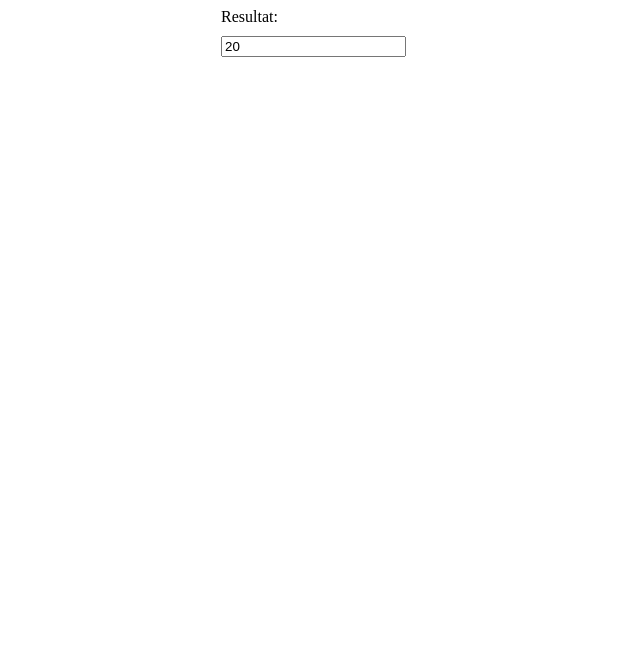
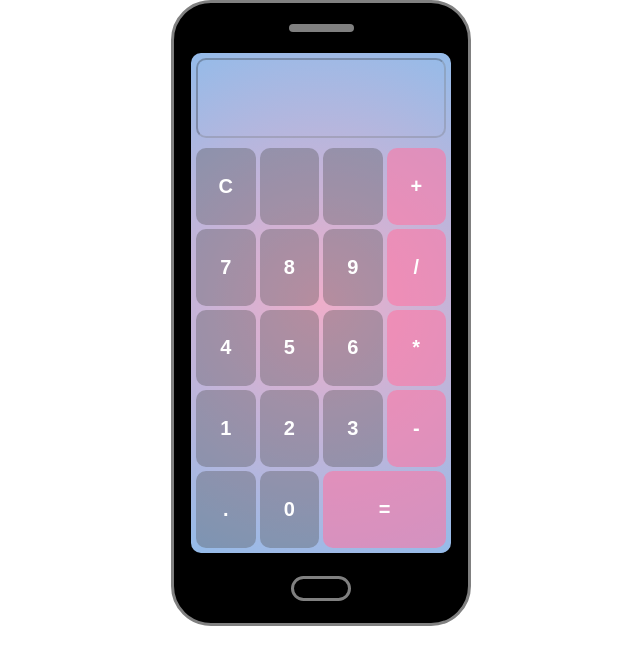
Before and after one commit to LMihhedko/Sprint_3_Javascript, a plain HTML site: page index.html in a window 1280 px wide. Shown: the whole page, without its empty margins (319-959 px from the left). Drawn offline with Linux system fonts and the light colour scheme.

Commit message:
Nivel 2 y Nivel 3

```diff
--- /dev/null
+++ b/css/estilos.css
@@ -0,0 +1,98 @@
+* {
+  margin: 0;
+  box-sizing: border-box;
+  padding: 0;
+}
+
+.keys-wrapper {
+  min-height: 400px;
+  display: grid;
+  grid-gap: 0.25rem;
+  grid-template-columns: repeat(4, 1fr);
+}
+
+input#resultado {
+  width: 100%;
+  min-height: 80px;
+  background-color: rgba(128, 128, 128, 0);
+  border-radius: 10px;
+  margin-bottom: 10px;
+  text-align: right;
+  font-size: 40px;
+  color:white;
+}
+
+input[type="button"] {
+  border: none;
+  border-radius: 10px;
+  font-size: 20px;
+  font-weight: bold;
+  color: white;
+}
+
+input[value="="] {
+  grid-column: span 2;
+}
+
+.pink {
+  background-color: #ff76a494;
+}
+
+.grey {
+  background-color: #4d4d4d59;
+}
+
+/* teléfono */
+
+.phone {
+  margin: auto;
+  width: 300px;
+  min-height: 600px;
+  border-radius: 40px;
+  background-color: #000000;
+  border: 3px solid grey;
+}
+
+.screen {
+  width: 260px;
+  padding: 5px;
+  background: rgb(238, 174, 202);
+  background: radial-gradient(
+    circle,
+    rgba(238, 174, 202, 1) 0%,
+    rgba(148, 187, 233, 1) 100%
+  );
+  border-radius: 10px;
+  margin: auto;
+}
+
+.upper-part {
+  width: 100%;
+  height: 50px;
+  display: flex;
+  align-items: center;
+}
+
+.audio {
+  display: block;
+  width: 65px;
+  min-height: 8px;
+  border-radius: 10px;
+  background-color: grey;
+  margin: auto;
+}
+
+.phone-buttons {
+  width: 100%;
+  min-height: 70px;
+  display: flex;
+  justify-content: center;
+  align-items: center;
+}
+
+.home {
+  width: 60px;
+  min-height: 25px;
+  border: 3px solid grey;
+  border-radius: 30px;
+}
--- a/index.html
+++ b/index.html
@@ -1,27 +1,49 @@
 <!DOCTYPE html>
-<html lang="en">
+<html>
 <head>
-    <meta charset="UTF-8">
-    <meta http-equiv="X-UA-Compatible" content="IE=edge">
-    <meta name="viewport" content="width=device-width, initial-scale=1.0">
-    <title>Document</title>
-    <style>
-        .container {
-            margin:auto;
-            width:200px;
-        }
-
-        input {
-            margin-top:10px;
-        }
-
-    </style>
+	<title></title>
+	<meta charset="UTF-8">
+	<link rel="stylesheet" type="text/css" href="css/estilos.css">
     <script src="js/ejercicios.js"></script>
 </head>
 <body>
-    <div class = 'container'>
-        <label>Resultat:</label>
-        <input id = 'resultado' type='text' value = '' >
-    </div>
+	<div class='wraper'>
+        <div class='phone'>
+            <div class="upper-part">
+                <div class="audio"></div>
+            </div>
+            <div class="screen">
+	            <!-- calculadora -->
+                <form name="calculator">
+                        <input type="text" id="resultado" disabled value=''>
+                    <div class="keys-wrapper">
+                        <input type="button" class='borrar grey' value="C">
+                        <input type="button" value="" class='valores grey'>
+                        <input type="button" value="" class='valores grey'>
+                        <input type="button" value="+" class='valores pink'>
+                        <input type="button" value="7" class='valores grey'>
+                        <input type="button" value="8" class='valores grey'>
+                        <input type="button" value="9" class='valores grey'>
+                        <input type="button" value="/" class='valores pink'>
+                        <input type="button" value="4" class='valores grey'>
+                        <input type="button" value="5" class='valores grey'>
+                        <input type="button" value="6" class='valores grey'>
+                        <input type="button" value="*" class='valores pink'>
+                        <input type="button" value="1" class='valores grey'>
+                        <input type="button" value="2" class='valores grey'>
+                        <input type="button" value="3" class='valores grey'>
+                        <input type="button" value="-" class='valores pink'>
+                        <input type="button" value="." class='valores grey'>
+                        <input type="button" value="0" class='valores grey'>
+                        <input type="button" class='total pink' value="=">
+                    </div>
+                </form>
+            </div>
+
+            <div class="phone-buttons">
+                <span class="home"></span>
+            </div>
+        </div>
+	</div>
 </body>
 </html>
--- a/js/ejercicios.js
+++ b/js/ejercicios.js
@@ -1,22 +1,103 @@
-//Ejercicio 8
+//Nivel 2
 
-window.onload=function() {
+		//variables globales
+		let acumulador='';
+        let n1= 0;
+        let n2 = 0;
+        let operador = '';
 
-    function calculadora(operador, n1, n2) {
-        if (operador == 'resta') {
-            return n1 - n2;
-        } else if (operador == 'suma') {
-            return n1 + n2;
-        }else if (operador == 'multiplicacio'){
-            return n1 * n2;
-        } else {
-            return 'Introdueix un operador vàlid';
+		//activar listeners
+		window.onload=function() {
+            init();
+
+			//botones numéricos y operaciones
+			let botones = document.querySelectorAll('.valores')
+
+			botones.forEach(function(boton){
+                boton.addEventListener("click", acumular);
+			})
+
+			//boton total
+			document.querySelector('.total').addEventListener("click", calcular);
+
+			//botones borrar
+			let botonBorrar = document.querySelectorAll('.borrar')
+
+			botonBorrar.forEach(function(boton) {
+				boton.addEventListener("click", borrar);
+			})
+
+		}
+
+
+		//funciones
+        function acumular () {
+			//recuperar el valor de la tecla pulsada
+			let valor = this.value
+			//guardar el valor en un acumulador
+			acumulador += valor
+			//mostrar el acumulador en el display de la calculadora
+			document.getElementById('resultado').value = acumulador
+
+            //saber operador, n1 y n2 a partir de acumulador
+                if (acumulador.includes("+")) {
+                    operador = '+';
+                    n1 = parseFloat(acumulador.substr(0, acumulador.indexOf('+')));
+                    n2 = parseFloat(acumulador.substring(acumulador.indexOf('+') + 1));
+
+                } else if (acumulador.includes("-")) {
+                    operador = '-';
+                    n1 = parseFloat(acumulador.substr(0, acumulador.indexOf('-')));
+                    n2 = parseFloat(acumulador.substring(acumulador.indexOf('-') + 1));
+
+                }else if (acumulador.includes("*")) {
+                    operador = '*';
+                    n1 = parseFloat(acumulador.substr(0, acumulador.indexOf('*')));
+                    n2 = parseFloat(acumulador.substring(acumulador.indexOf('*') + 1));
+
+                } else if (acumulador.includes("/")){
+                    operador = '/';
+                    n1 = parseFloat(acumulador.substr(0, acumulador.indexOf('/')));
+                    n2 = parseFloat(acumulador.substring(acumulador.indexOf('/') + 1));
+                }
+
+		}
+
+
+        function calcular() {
+            let resultado = 0;
+
+            if (operador == '-') {
+                resultado = n1 - n2;
+            } else if (operador == '+') {
+                resultado = n1 + n2;
+            }else if (operador == '*'){
+                resultado =  n1 * n2;
+            }else if(operador == '/') {
+                if (n2 === 0) {
+                    document.getElementById('resultado').style.fontSize = '18px';
+                    resultado = 'No se puede dividir entre cero'
+                } else {
+                    resultado = n1 / n2;
+                }
+            }
+            document.getElementById('resultado').value = resultado
         }
-    }
 
-    let resultat = calculadora('resta',40,20);
 
-    console.log(resultat);
-    document.getElementById('resultado').value = resultat;
+		function borrar () {
+			//identificar el boton pulsado
+			let boton = this.value
 
-    }
+			//borrar todo
+			if(boton == 'C') {
+				//borrar todo
+				acumulador='';
+				document.getElementById('resultado').value = ''
+                document.getElementById('resultado').className = '40px';
+			}
+		}
+
+        function init() {
+            document.getElementById('resultado').value = "";
+            }
```
